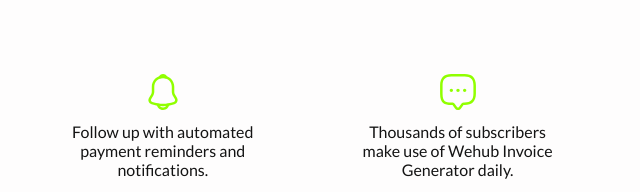
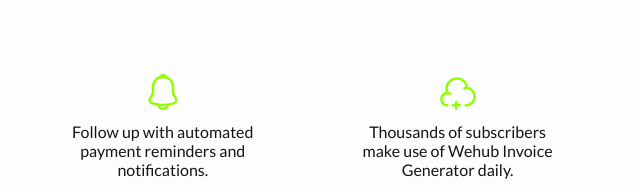
Before and after one commit to ronaldkelechi11/Wehub-Invoice-Generator-Frontend, a website built with Vite: page index.html in a window 1280 px wide. Shown: the part 1228-1420 px from the top of the page, 640-1280 px from the left. Built offline with nearby package versions, Linux system fonts and the light colour scheme; files whose address does not match are found by name.

Commit message:
Added the last svg icon for homepage

```diff
--- a/index.html
+++ b/index.html
@@ -76,7 +76,7 @@
                     <h3>Follow up with automated <br> payment reminders and <br> notifications.</h3>
                 </div>
                 <div class="section_card">
-                    <img src="/svg's/message.svg" alt="">
+                    <img src="/svg's/cloud-plus.svg" alt="">
                     <h3>Thousands of subscribers <br> make use of Wehub Invoice <br> Generator daily.</h3>
                 </div>
             </div>
```
Also changed, not shown: public/svg's/cloud-plus.svg (added).
